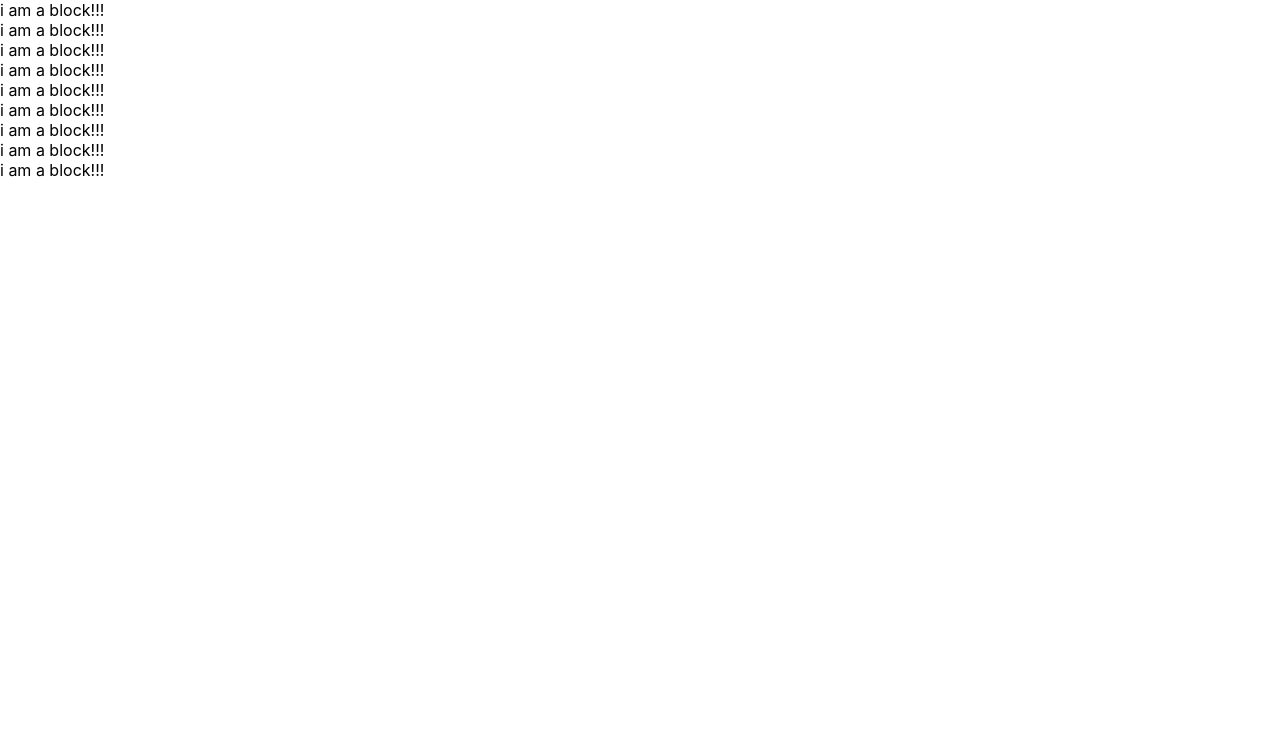
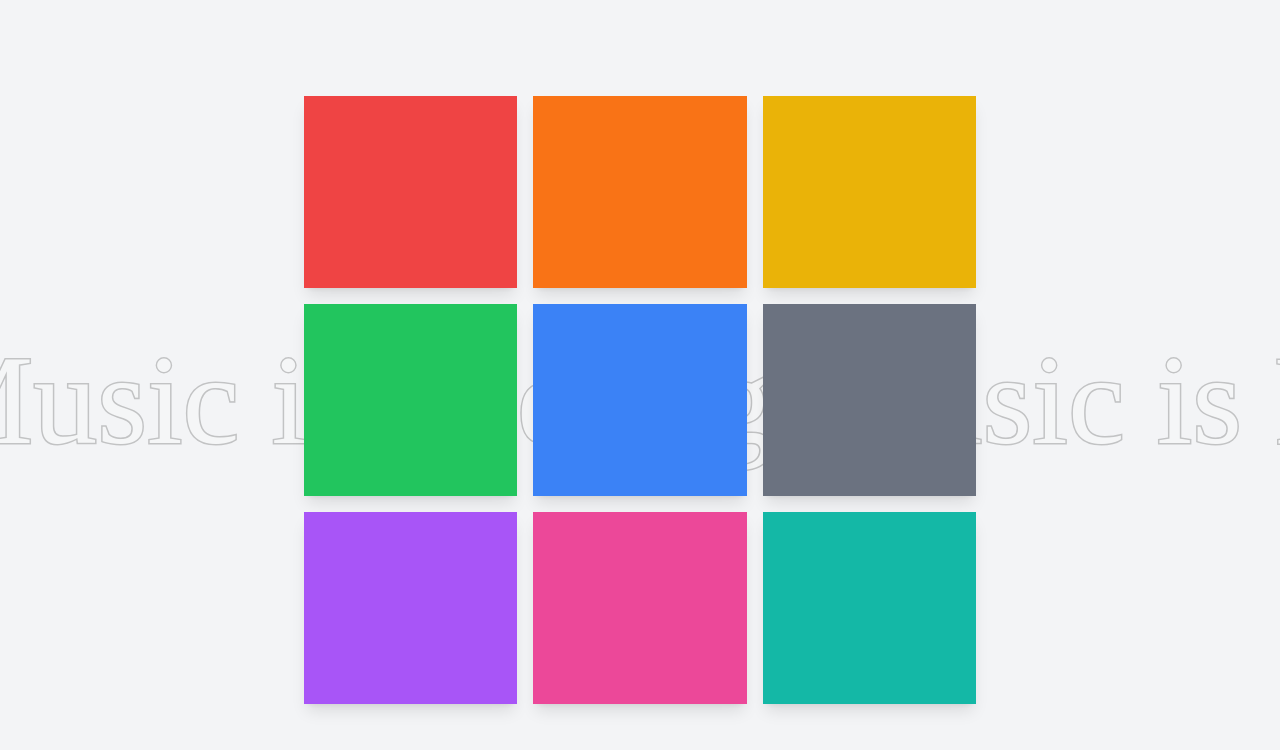
Before and after one commit to MahemaS27/MusicIsFeeling, a React (Create React App) app in the folder my-app/: page / in a window 1280 px wide. Shown: the top 750 px of the page. Built offline with nearby package versions, Linux system fonts and the light colour scheme.

Commit message:
tailwind cdn but whatever

```diff
--- a/my-app/public/index.html
+++ b/my-app/public/index.html
@@ -1,6 +1,7 @@
 <!DOCTYPE html>
 <html lang="en">
   <head>
+    <script src="https://cdn.tailwindcss.com"></script>
     <meta charset="utf-8" />
     <link rel="icon" href="%PUBLIC_URL%/favicon.ico" />
     <meta name="viewport" content="width=device-width, initial-scale=1" />
--- a/my-app/src/App.tsx
+++ b/my-app/src/App.tsx
@@ -1,15 +1,55 @@
-import React from 'react';
-import { colors } from './constants/colors';
-import { ColorTile } from './components/ColorTile';
+import React from "react";
+import { colors } from "./constants/colors";
+import { ColorTile } from "./components/ColorTile";
 
 function App() {
   return (
-    <div className="color-grid">
-      {colors.map((color, index) =>
-      // i could have just passed the whole object put that is a choice
-        <ColorTile key={index} name={color.name} bgClass={color.bgClass} feeling={color.feeling}/>
-      )}
-    </div>
+    <>
+      {/* what were doing here is defining an inline stylesheet for the scrolling div on the page */}
+      <style>
+        {`
+          @keyframes scroll {
+            0% {
+              transform: translateX(0%);
+            }
+            100% {
+              transform: translateX(-50%);
+            }
+          }
+          .scrolling-text {
+            animation: scroll 20s linear infinite;
+            font-family: Snell Roundhand, cursive;
+            font-size: 8rem;
+            color: white;
+            -webkit-text-stroke: 3px black;
+            paint-order: stroke fill;
+          }
+        `}
+      </style>
+      <div className="min-h-screen flex items-center justify-center bg-gray-100 p-8 relative overflow-hidden">
+        {/* Scrolling background text */}
+        <div className="absolute inset-0 flex items-center pointer-events-none opacity-20">
+          <div className="scrolling-text whitespace-nowrap">
+            Music is Feeling Music is Feeling Music is Feeling Music is Feeling
+            Music is Feeling Music is Feeling Music is Feeling Music is Feeling
+          </div>
+        </div>
+
+        {/* Wrap grid in a container div */}
+        <div className="relative z-50 w-full max-w-2xl">
+          <div className="grid grid-cols-3 gap-4 w-full">
+            {colors.map((color, index) => (
+              <ColorTile
+                key={index}
+                name={color.name}
+                bgClass={color.bgClass}
+                feeling={color.feeling}
+              />
+            ))}
+          </div>
+        </div>
+      </div>
+    </>
   );
 }
 
--- a/my-app/src/components/ColorTile.tsx
+++ b/my-app/src/components/ColorTile.tsx
@@ -1,18 +1,38 @@
 import { useState } from "react";
 
-
 // this is how you declare the interface for props in typescript!
-interface ColorTileProps  {
-    name: string
-    bgClass: string
-    feeling: string
+interface ColorTileProps {
+  name: string;
+  bgClass: string;
+  feeling: string;
 }
 
-export function ColorTile({name, bgClass, feeling}: ColorTileProps) {
-    // STATE
-    const [isHovered, setIsHovered] = useState(false)
+export function ColorTile({ name, bgClass, feeling }: ColorTileProps) {
+  // STATE
+  const [isHovered, setIsHovered] = useState(false);
 
-    return <div>
-        i am a block!!!
+  return (
+    <div
+      className={`${bgClass} w-full h-48 aspect-square shadow-lg transition-opacity duration-300 flex items-center justify-center cursor-pointer ${
+        isHovered ? "opacity-50" : "opacity-100"
+      }`}
+      onMouseEnter={() => setIsHovered(true)}
+      onMouseLeave={() => setIsHovered(false)}
+    >
+      {isHovered && (
+        <span
+          className="px-4 py-2 animate-in fade-in duration-300"
+          style={{
+            fontFamily: "Snell Roundhand, cursive",
+            fontSize: "2rem",
+            color: "white",
+            WebkitTextStroke: "2px black",
+            paintOrder: "stroke fill",
+          }}
+        >
+          {name}
+        </span>
+      )}
     </div>
+  );
 }
--- a/my-app/src/constants/colors.ts
+++ b/my-app/src/constants/colors.ts
@@ -4,7 +4,7 @@ export const colors = [
     { name: 'Yellow', bgClass: 'bg-yellow-500', feeling: 'Joy' },
     { name: 'Green', bgClass: 'bg-green-500', feeling: 'Contentment' },
     { name: 'Blue', bgClass: 'bg-blue-500', feeling: 'Admiration' },
-    { name: 'Grey', bgClass: 'bg-grey-500', feeling: 'Sadness' },
+    { name: 'Grey', bgClass: 'bg-gray-500', feeling: 'Sadness' },
     { name: 'Purple', bgClass: 'bg-purple-500', feeling: 'Pride' },
     { name: 'Pink', bgClass: 'bg-pink-500', feeling: 'Love'  },
     { name: 'Teal', bgClass: 'bg-teal-500' ,feeling: 'Compassion' },
```
Also changed, not shown: 2 other files (tests, documents, lock files or other folders).
